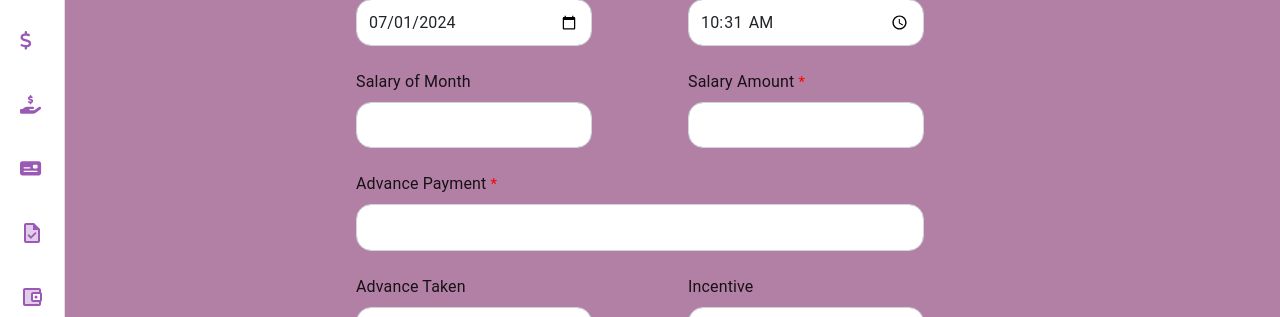
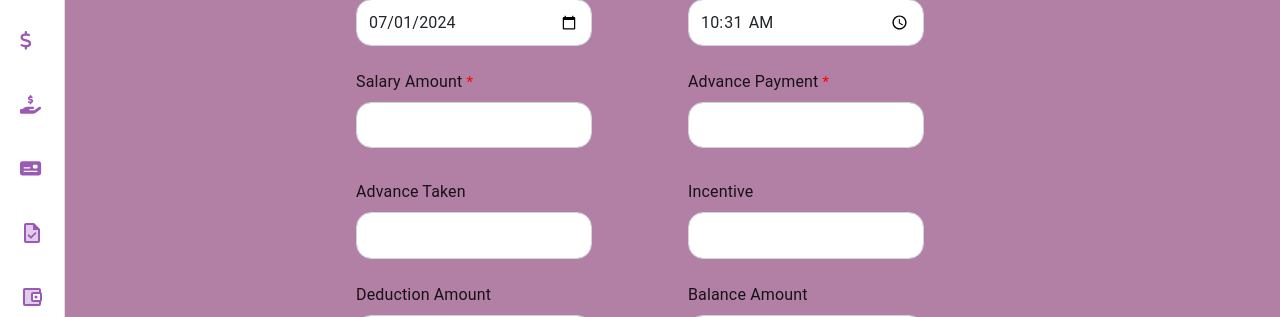
Before and after one commit to kalyani-coder/Event-Managment-Admin, a React (Create React App) app in the folder frontend/: page /addsalary in a window 1280 px wide. Shown: the part 313-630 px from the top of the page. Built offline with nearby package versions, Linux system fonts and the light colour scheme; no server answers.

Commit message:
update AddSalary.js

```diff
--- a/frontend/src/components/UsersDetails/salary/AddSalary.js
+++ b/frontend/src/components/UsersDetails/salary/AddSalary.js
@@ -244,7 +244,7 @@ const AddSalary = () => {
             </div>
 
             <div className="row mb-2">
-              <div className="col px-5">
+              {/* <div className="col px-5">
                 <div className="form-group">
                   <label htmlFor="month">Salary of Month</label>
                   <input
@@ -254,7 +254,7 @@ const AddSalary = () => {
                     onChange={(e) => setMonth(e.target.value)}
                   />
                 </div>
-              </div>
+              </div> */}
               <div className="col px-5">
                 <div className={`form-group ${errors.salary ? 'has-error' : ''}`}>
                   <label htmlFor="salary">Salary Amount <span style={{ color: "red" }}>*</span></label>
@@ -267,9 +267,6 @@ const AddSalary = () => {
                   {errors.salary && <span className="error-message" style={{ color: "red" }}>Salary amount cannot be negative</span>}
                 </div>
               </div>
-            </div>
-
-            <div className="row mb-2">
               <div className="col px-5">
                 <div className={`form-group ${errors.adv_payment ? 'has-error' : ''}`}>
                   <label htmlFor="adv_payment">Advance Payment <span style={{ color: "red" }}>*</span></label>
@@ -282,6 +279,10 @@ const AddSalary = () => {
                   {errors.adv_payment && <span className="error-message" style={{ color: "red" }}>Advance payment cannot be negative or greater than salary amount</span>}
                 </div>
               </div>
+            </div>
+
+            <div className="row mb-2">
+
             </div>
 
             <div className="row mb-2">
```
